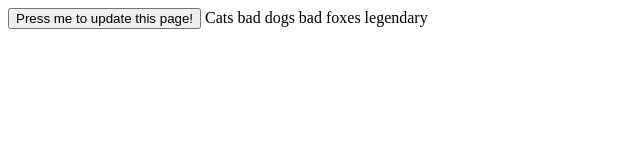
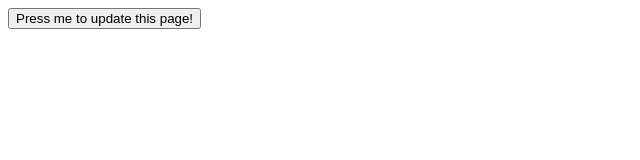
Before and after one commit to miniage/miniage.github.io, a plain HTML site: page index.html in a window 1280 px wide. Shown: the whole page, without its empty margins (0-640 px from the left). Drawn offline with Linux system fonts and the light colour scheme.

Commit message:
Update index.html

```diff
--- a/index.html
+++ b/index.html
@@ -53,6 +53,6 @@
 <body>
 
     <button onclick="update();">Press me to update this page!</button>
-    Cats bad dogs bad foxes legendary
+
 
 </body></html>
```
